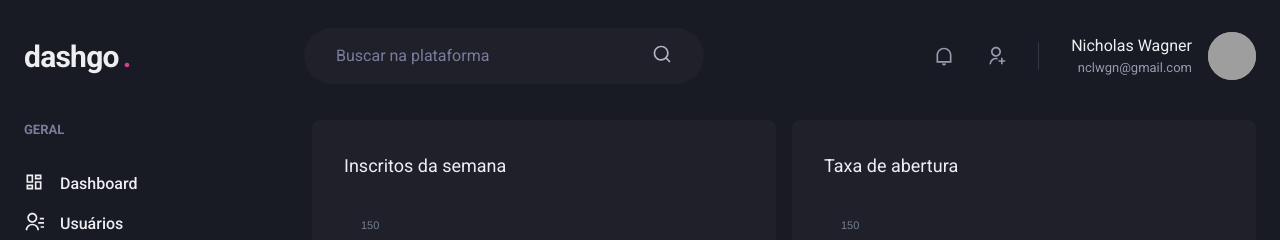
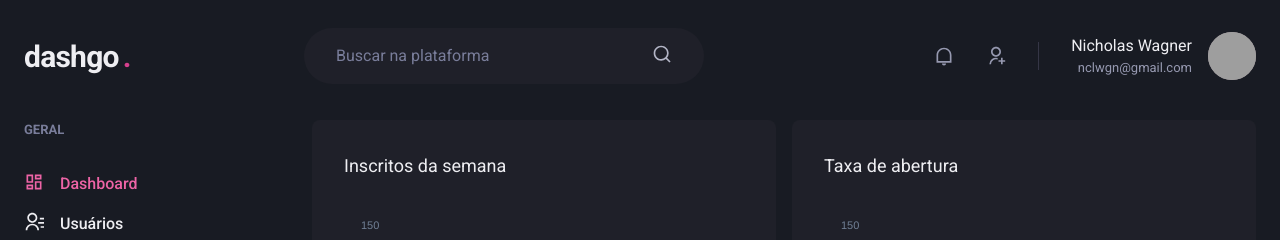
Before and after one commit to nclwgn/ignite-reactjs-04-dashgo, a Next.js app: page /dashboard in a window 1280 px wide. Shown: the top 240 px of the page. Built offline with nearby package versions, Linux system fonts and the light colour scheme; grey boxes are pictures that could not be loaded.

Commit message:
Flag links as active when navigating

```diff
--- /dev/null
+++ b/src/components/ActiveLink.tsx
@@ -0,0 +1,36 @@
+import Link, { LinkProps } from "next/link";
+import { useRouter } from "next/router";
+import { cloneElement, ReactElement } from "react";
+
+interface ActiveLinkProps extends LinkProps {
+  children: ReactElement;
+  exact?: boolean;
+}
+
+export function ActiveLink({
+  children,
+  exact = false,
+  ...rest
+}: ActiveLinkProps) {
+  const { asPath } = useRouter();
+
+  let isActive = false;
+
+  if (exact && (asPath === rest.href || asPath === rest.as)) {
+    isActive = true;
+  }
+
+  if (!exact &&
+    (asPath.startsWith(String(rest.href)) ||
+     asPath.startsWith(String(rest.as)))) {
+    isActive = true;
+  }
+
+  return (
+    <Link {...rest}>
+      {cloneElement(children, {
+        color: isActive ? 'pink.400' : 'gray.50'
+      })}
+    </Link>
+  )
+}
--- a/src/components/Sidebar/NavLink.tsx
+++ b/src/components/Sidebar/NavLink.tsx
@@ -1,6 +1,6 @@
 import { Icon, Text, Link as ChakraLink, LinkProps as ChakraLinkProps } from "@chakra-ui/react";
-import Link from "next/link";
 import { ElementType } from "react";
+import { ActiveLink } from "../ActiveLink";
 
 interface NavLinkProps extends ChakraLinkProps {
   icon: ElementType;
@@ -10,11 +10,11 @@
 
 export function NavLink({ icon, children, href, ...rest }: NavLinkProps) {
   return (
-    <Link href={href} passHref>
+    <ActiveLink href={href} passHref>
       <ChakraLink display='flex' alignContent='center' {...rest}>
         <Icon as={icon} fontSize='20' />
         <Text ml='4' fontWeight='medium'>{children}</Text>
       </ChakraLink>
-    </Link>
+    </ActiveLink>
   );
 }
```
